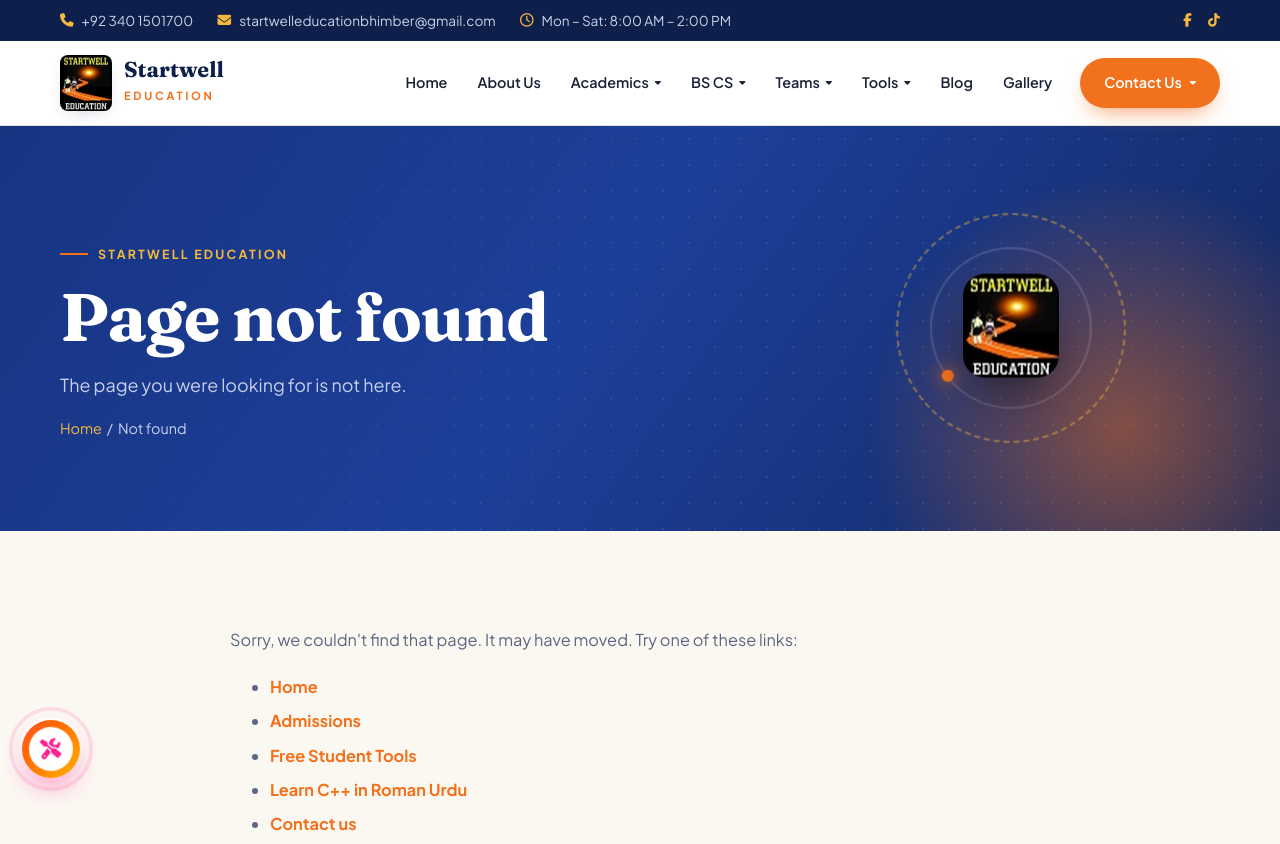
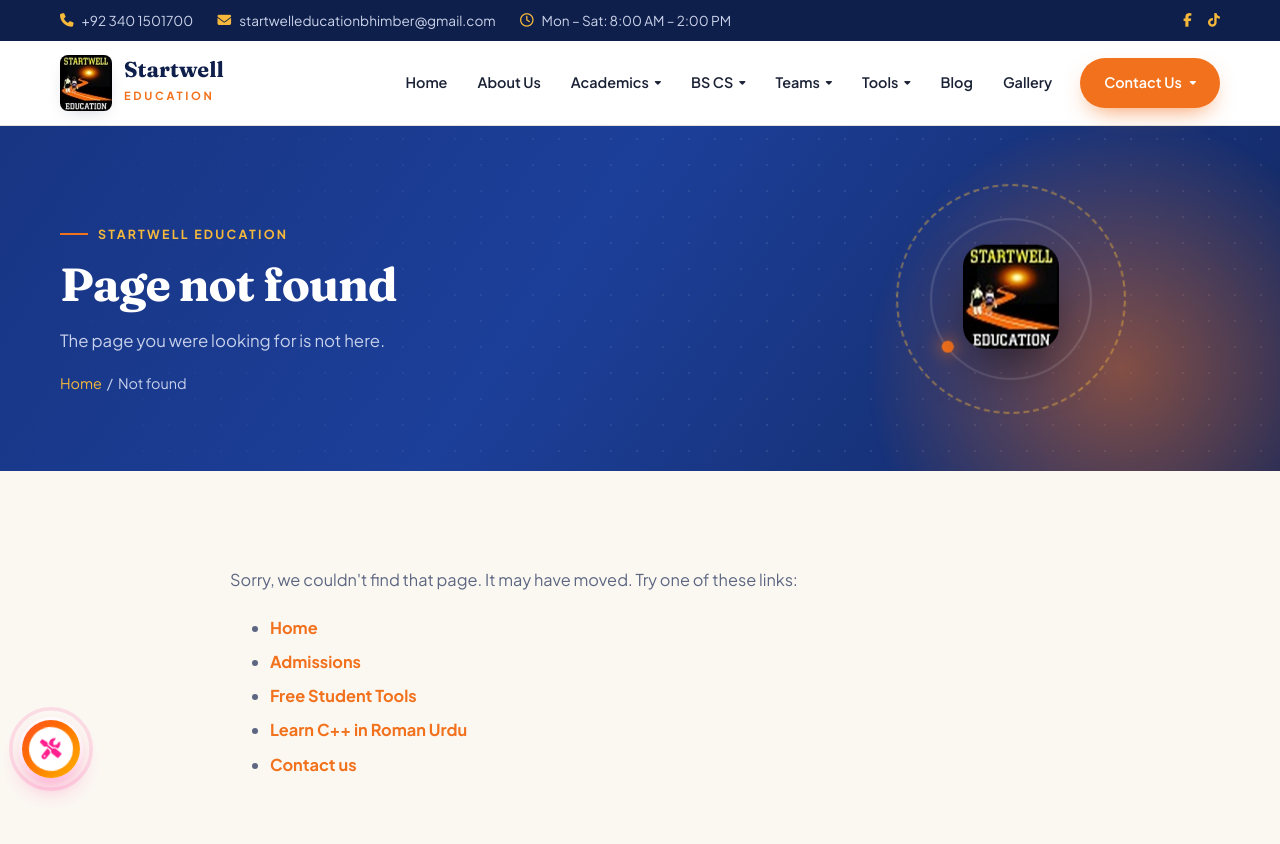
Before and after one commit to Maheeeee00/Startwelleducation, a plain HTML site: page 404.html in a window 1280 px wide. Shown: the top 844 px of the page. Drawn offline with Linux system fonts and the light colour scheme.

Commit message:
Page banners: smaller fixed heading size, text kept clear of logo art
Co-Authored-By: Claude Opus 5.5 <noreply@anthropic.com>
Claude-Session: https://claude.ai/code/session_01XQZybQgioWSgHU1bR2XAEX

```diff
--- a/css/style.css
+++ b/css/style.css
@@ -1292,3 +1292,9 @@ img{height:auto}
 .lead-banner .info p+p{margin-top:8px}
 @media(max-width:980px){.mgrid{grid-template-columns:repeat(2,1fr)}}
 @media(max-width:600px){.mgrid{grid-template-columns:1fr}}
+/* Page banner: fixed heading size, keep text clear of the logo art */
+.page-banner{padding:90px 0 76px}
+.page-banner h1{font-size:clamp(1.85rem,1.3rem + 2vw,2.9rem);line-height:1.18;max-width:640px;text-wrap:balance}
+.page-banner .lead{font-size:1.05rem;max-width:600px!important}
+@media (min-width:901px){.page-banner .container>*{max-width:min(640px,calc(100% - 320px))}.page-banner .container>.breadcrumb{max-width:none}}
+@media (max-width:600px){.page-banner{padding:64px 0 54px}.page-banner h1{font-size:1.75rem}}
```
